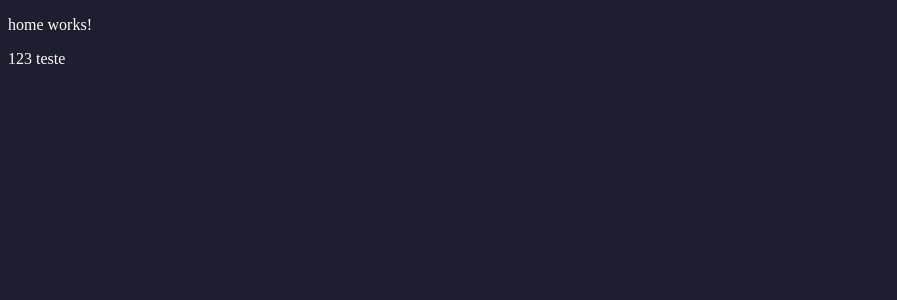
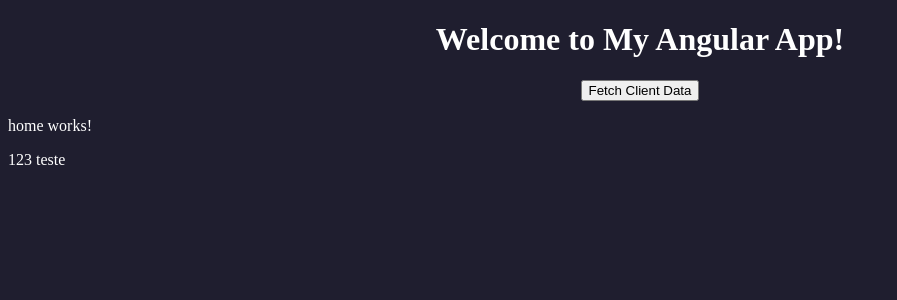
Before and after one commit to ventiladordewolframio/adslabs-restaurante-interface, an Angular app: page /home in a window 1280 px wide. Shown: the top 300 px of the page, without its empty margins (0-897 px from the left). Built offline with nearby package versions, Linux system fonts and the light colour scheme.

Commit message:
fetch api data from a single button

```diff
--- a/src/app/app.component.html
+++ b/src/app/app.component.html
@@ -1,3 +1,7 @@
+<div style="text-align:center">
+  <h1>Welcome to My Angular App!</h1>
+  <button (click)="onFetchData()">Fetch Client Data</button>
+</div>
 
 
 <router-outlet />
--- a/src/app/app.component.ts
+++ b/src/app/app.component.ts
@@ -1,5 +1,6 @@
 import { Component } from '@angular/core';
 import { RouterOutlet } from '@angular/router';
+import { ApiService } from './services/api.service';
 
 @Component({
   selector: 'app-root',
@@ -9,4 +10,16 @@
 })
 export class AppComponent {
   title = 'adslabs-restaurante-interface';
+
+  constructor(private apiService: ApiService) { }
+
+  // Method to handle button click and fetch data
+async onFetchData(): Promise<void> {
+    try {
+      const data = await this.apiService.getClientData(true).toPromise();
+      console.log('API Response:', data);  // Print the response to the console
+    } catch (error) {
+      console.error('Error fetching data:', error);  // Handle errors
+    }
+  }
 }
--- a/src/app/app.config.ts
+++ b/src/app/app.config.ts
@@ -1,8 +1,11 @@
 import { ApplicationConfig, provideZoneChangeDetection } from '@angular/core';
 import { provideRouter } from '@angular/router';
-
+import { provideHttpClient } from '@angular/common/http';
 import { routes } from './app.routes';
 
 export const appConfig: ApplicationConfig = {
-  providers: [provideZoneChangeDetection({ eventCoalescing: true }), provideRouter(routes)]
+  providers: [
+    provideRouter(routes),
+    provideHttpClient()
+  ]
 };
--- a/src/app/services/api.service.ts
+++ b/src/app/services/api.service.ts
@@ -1,9 +1,19 @@
 import { Injectable } from '@angular/core';
+import { HttpClient } from '@angular/common/http';
+import { Observable } from 'rxjs';
 
 @Injectable({
   providedIn: 'root'
 })
 export class ApiService {
 
-  constructor() { }
+  private apiUrl = 'http://localhost:3000/api/client';  // <-- Set the base URL
+
+  constructor(private http: HttpClient) { }
+
+  // Method to get the data from the API
+  getClientData(active: boolean): Observable<any> {
+    const url = `${this.apiUrl}?active=${active}`;
+    return this.http.get<any>(url);  // Send GET request to API
+  }
 }
```
